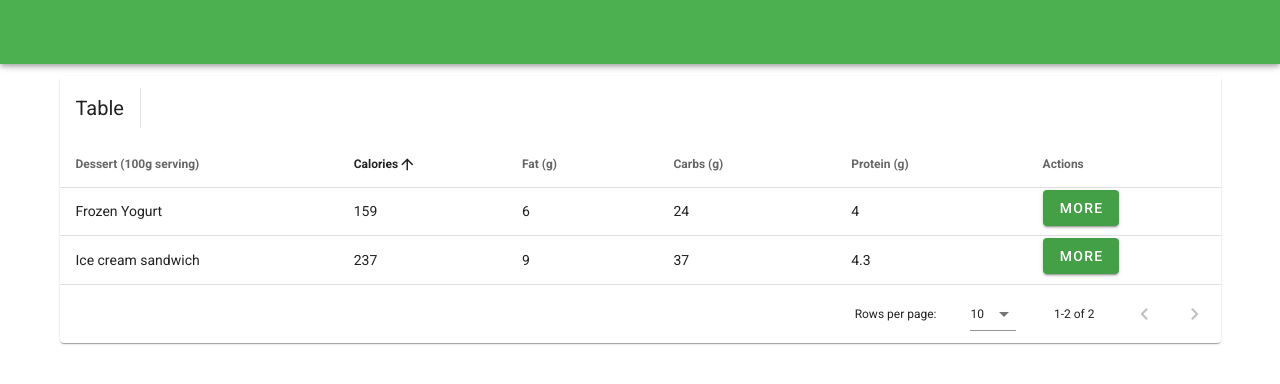
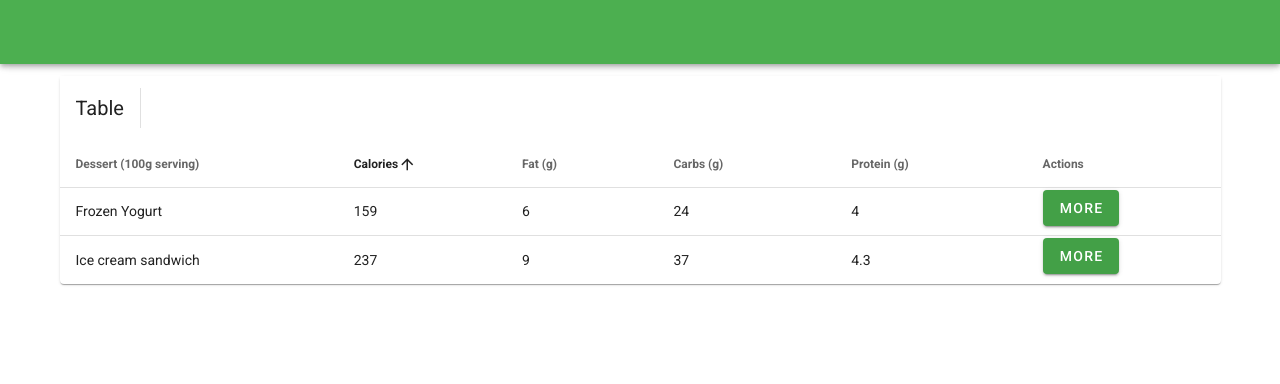
Before and after one commit to helgatrue/vue_project, a Vue app: page / in a window 1280 px wide. Shown: the top 384 px of the page. Built offline with nearby package versions, Linux system fonts and the light colour scheme.

Commit message:
New commit

```diff
--- a/src/App.vue
+++ b/src/App.vue
@@ -8,19 +8,19 @@
     </v-app-bar>
 
     <v-content>
-      <HelloWorld/>
+      <Table/>
     </v-content>
   </v-app>
 </template>
 
 <script>
-import HelloWorld from './components/Table';
+import Table from './components/Table';
 
 export default {
   name: 'App',
 
   components: {
-    HelloWorld,
+    Table,
   },
 
   data: () => ({
--- a/src/components/Table.vue
+++ b/src/components/Table.vue
@@ -5,9 +5,12 @@
             :items="desserts"
             sort-by="calories"
             class="elevation-1"
+            :hide-default-footer="true"
     >
       <template v-slot:top>
-        <v-toolbar flat color="white">
+        <v-toolbar flat color="white"
+
+        >
           <v-toolbar-title>Table</v-toolbar-title>
           <v-divider
                   class="mx-4"
@@ -37,9 +40,12 @@
                 class="mb-2"
                 v-bind="attrs"
                 v-on="on"
-                @click="editItem(item)"
+                @click="openMessage(item)"
         >More</v-btn>
       </template>
+
+
+
     </v-data-table>
   </v-container>
 </template>
@@ -119,10 +125,18 @@
         ]
       },
 
-      editItem (item) {
+      openMessage (item) {
         this.editedIndex = this.desserts.indexOf(item)
         this.editedItem = Object.assign({}, item)
         this.dialog = true
+      },
+
+      close () {
+        this.dialog = false
+        this.$nextTick(() => {
+          this.editedItem = Object.assign({}, this.defaultItem)
+          this.editedIndex = -1
+        })
       },
 
       save () {
```
